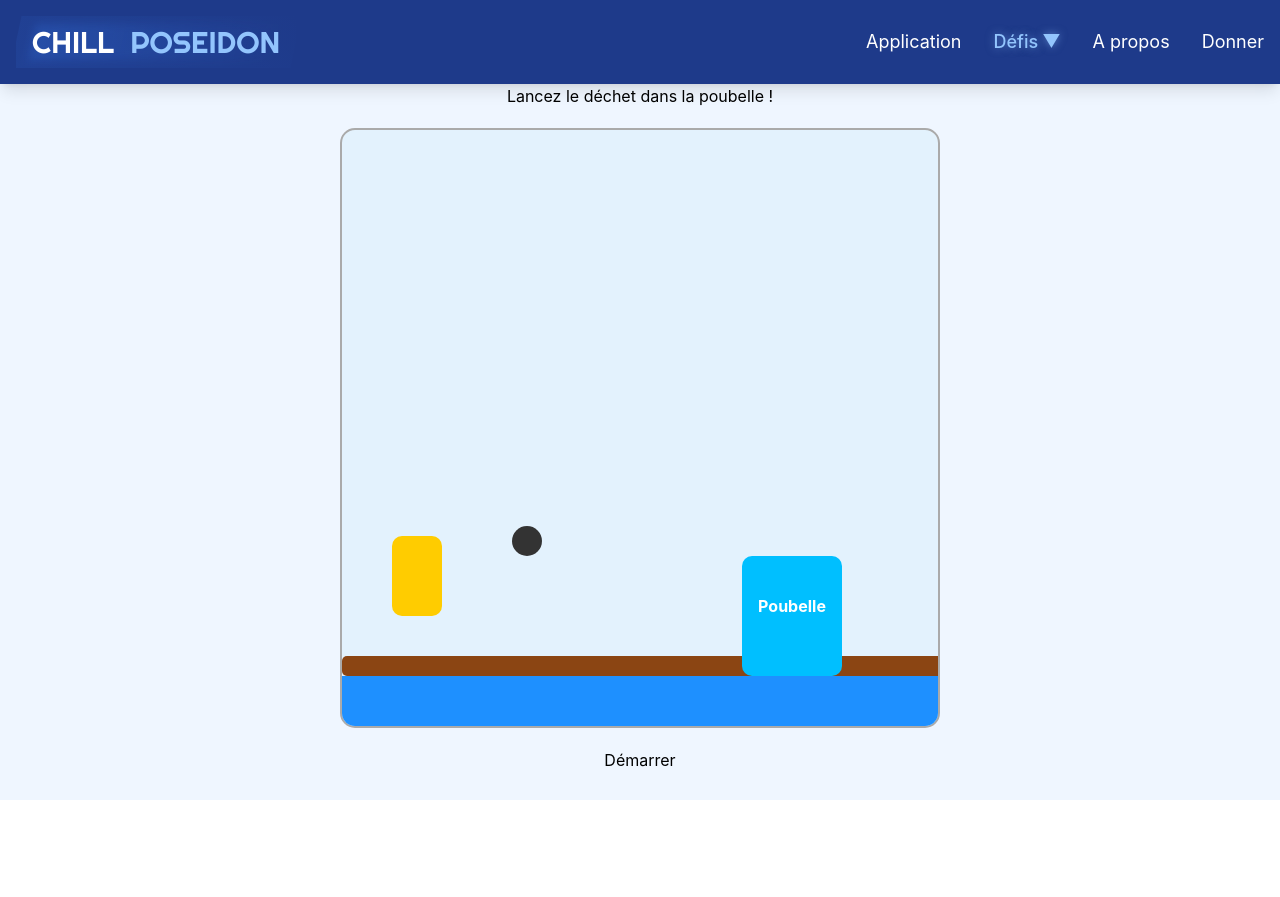
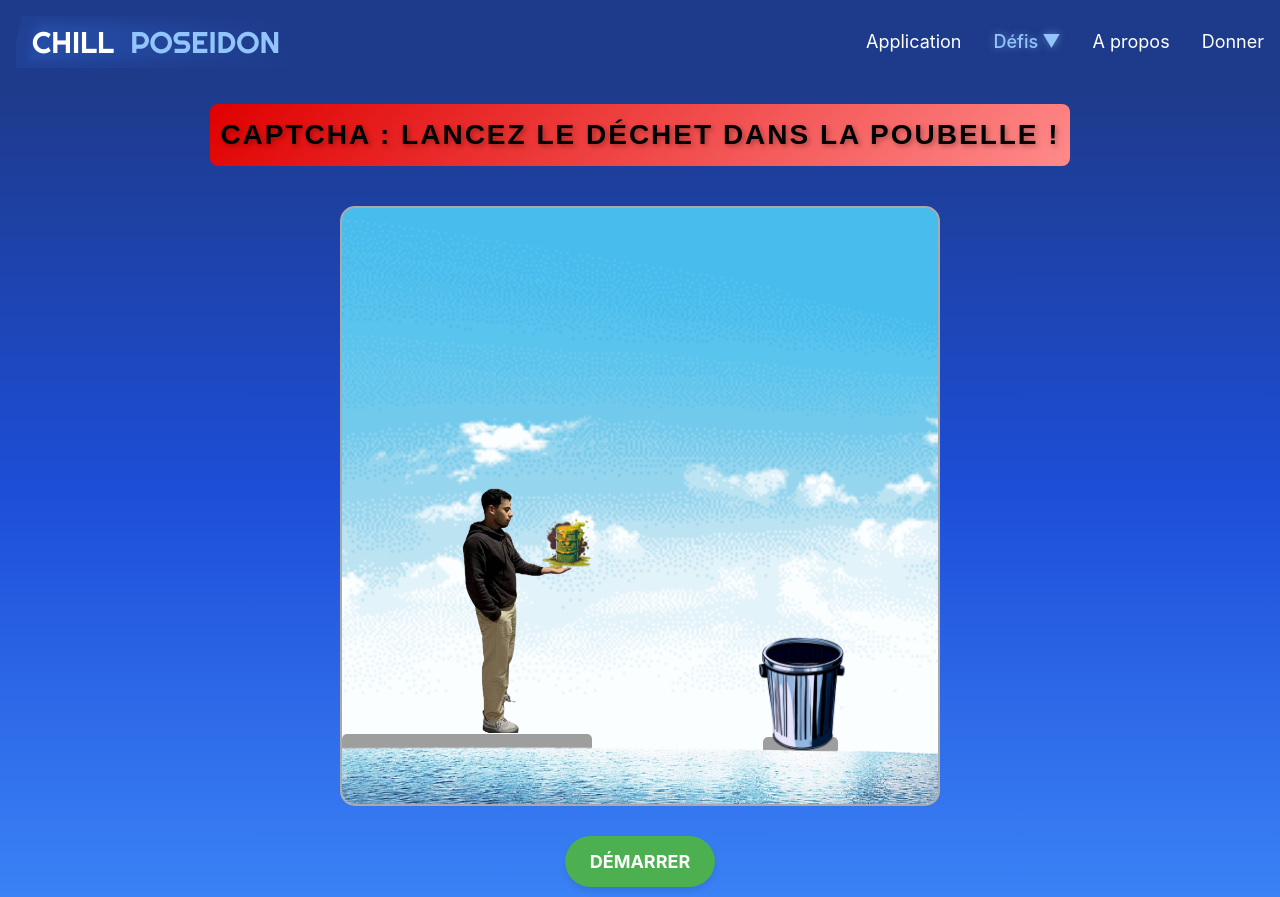
Before and after one commit to achrafElFaiq/LANUITDINFO, a Vue app: page /defis/captcha-ludique in a window 1280 px wide. Before the commit the page ends 800 px from the top, so only its background shows below. Built offline with nearby package versions, Linux system fonts and the light colour scheme; grey boxes are pictures that could not be loaded.

Commit message:
Add files via upload

```diff
--- a/src/components/CaptchaLudique.vue
+++ b/src/components/CaptchaLudique.vue
@@ -1,56 +1,93 @@
+
 <template>
+  <div class="min-h-screen bg-gradient-to-b from-blue-900 via-blue-700 to-blue-500">
     <div class="captcha-container">
-    <h3>Lancez le déchet dans la poubelle !</h3>
+      <h3 class="title">CAPTCHA : Lancez le déchet dans la poubelle !</h3>
 
       <div class="game-container">
         <!-- Pont avec personnage -->
-      <div class="bridge">
-        <div class="character">
+        <div class="bridgeL">
+          <div class="character" :style="{ backgroundImage: `url(${characterImage})` }">
             <!-- Déchet prêt à être lancé -->
             <div
               class="trash"
               v-if="isTrashVisible"
-            :style="{ left: `${trash.x}px`, bottom: `${trash.y}px` }"
-          ></div>
+              :style="{ left: `${trash.x}px`, bottom: `${trash.y}px`, backgroundImage: `url(${trashImage})` }">
             </div>
+          </div>
+        </div>
+
+        <div class="bridgeR"></div>
+
         <!-- Flèche de puissance -->
         <div
           class="arrow"
           v-if="isArrowAnimating"
-          :style="{ height: `${arrowHeight}px`, bottom: '60px', left: '100px' }"
-        ></div>
+          :style="{ height: `${arrowHeight}px`, bottom: '60px', left: '100px' }">
         </div>
 
         <!-- Poubelle -->
-      <div class="bin" :style="{ left: `${bin.x}px`, bottom: `${bin.y}px` }">
-        <div class="bin-label">Poubelle</div>
+        <div
+          class="bin"
+          :style="{ left: `${bin.x}px`, bottom: `${bin.y}px`, backgroundImage: `url(${binImage})` }">
         </div>
+
+        <div
+          class="bin2"
+          :style="{ left: `${bin2.x}px`, bottom: `${bin2.y}px`, backgroundImage: `url(${binImage})` }">
+        </div>
+
 
         <!-- Océan -->
         <div class="ocean"></div>
       </div>
 
     <!-- Boutons -->
-    <button v-if="!success && isGameActive" @click="handleStartOrLaunch">
+      <button
+        v-if="!success && isGameActive"
+        @click="handleStartOrLaunch"
+        class="cta-button start-button"
+      >
         {{ buttonLabel }}
       </button>
-    <button v-if="!isGameActive" @click="resetGame">Réinitialiser</button>
+
+      <button
+        v-if="!isGameActive"
+        @click="resetGame"
+        class="cta-button reset-button"
+      >
+        Réinitialiser
+      </button>
 
       <!-- Message de succès -->
       <div v-if="success" class="captcha-success">
         🎉 Bravo ! Vous avez réussi !
       </div>
+
+      <div v-if="echec" class="captcha-echec">
+        🤖 Vous n'êtes pas un humain et vous n'êtes pas quelqu'un d'éco-responsable !!
+      </div>
+    </div>
+
   </div>
 </template>
 
 <script>
+
 export default {
   name: "InteractiveCaptcha",
   data() {
     return {
+      // URL des images
+      trashImage: '/images/captcha/trash.png',  // Remplacez par l'URL de votre image de déchet
+      arrowImage: '',  // Pas d'image pour la flèche
+      binImage: '/images/captcha/poubelle.png',  // Remplacez par l'URL de votre image de poubelle
+      characterImage: '/images/captcha/character.png',  // Remplacez par l'URL de votre image de personnage
+
       // Position du déchet et de la poubelle
-      trash: { x: 120, y: 60 },
-      bin: { x: 400, y: 50, width: 100, height: 120 },
+      trash: { x: 145, y: 160 },
+      bin: { x: 400, y: 140, width: 100, height: 30 },
+      bin2: { x: 400, y: 50, width: 120, height: 120 }, // Position de la deuxième poubelle
       isTrashVisible: true, // Contrôle la visibilité du déchet
       isArrowAnimating: false, // Contrôle si l'animation de la flèche est en cours
       arrowHeight: 50, // Hauteur initiale de la flèche
@@ -58,6 +95,7 @@ export default {
       trashVelocity: { x: 0, y: 0 }, // Vitesse du déchet
       gravity: 0.5, // Gravité pour la trajectoire
       success: false, // Indique si le joueur a réussi
+      echec: false,
       isGameActive: true, // Contrôle si le jeu est actif
       isArrowStarted: false, // Indique si le joueur a commencé l'animation
     };
@@ -101,6 +139,12 @@ export default {
   this.trashVelocity.x = power / 5; // Vitesse horizontale
   this.trashVelocity.y = power / 4; // Vitesse verticale initiale
 
+  // Ajoute la classe de rotation au déchet pour le faire tourner
+  this.$nextTick(() => {
+    const trashElement = document.querySelector('.trash');
+    trashElement.classList.add('trash-rotate'); // Ajout de la classe qui fait tourner le déchet
+  });
+
   // Début du mouvement du déchet
   const interval = setInterval(() => {
     if (!this.isGameActive) {
@@ -115,36 +159,48 @@ export default {
     // Appliquer la gravité
     this.trashVelocity.y -= this.gravity;
 
-
     // Vérifier si le déchet tombe exactement dans la poubelle
     if (
-      this.trash.x >= this.bin.x && // Bord gauche de la poubelle
-      this.trash.x <= this.bin.x + this.bin.width && // Bord droit de la poubelle
-      this.trash.y <= this.bin.y && // Bord haut de la poubelle
-      this.trash.y >= this.bin.y - this.bin.height // Bord bas de la poubelle
+      this.trash.x >= this.bin2.x && // Bord gauche de la poubelle
+      this.trash.x <= this.bin2.x + this.bin2.width && // Bord droit de la poubelle
+      this.trash.y <= this.bin2.y && // Bord haut de la poubelle
+      this.trash.y >= this.bin2.y - this.bin2.height // Bord bas de la poubelle
     ) {
-
       this.success = true;
+      this.echec = false;
       this.isGameActive = false;
       clearInterval(interval);
+    }
+
+    // Vérifier si le déchet passe derrière la poubelle
+    if (this.trash.x > this.bin2.x - 3 || this.trash.y < this.bin2.y - 10) {
+      this.isTrashVisible = false;
+    }
+
+    if (this.trash.x > this.bin2.x + 5) {
+      this.isGameActive;
+      this.success = false;
+      this.echec = true;
     }
 
     // Vérifier si le déchet tombe dans l'océan ou trop loin
     if (this.trash.y <= -100 || this.trash.x > 1000) {
       this.isGameActive = false;
       this.isTrashVisible = false;
+      this.echec = true;
       clearInterval(interval);
     }
   }, 20);
-}
-,
+},
+
     resetGame() {
       // Réinitialise tous les paramètres
-      this.trash = { x: 120, y: 60 }; // Réinitialise la position du déchet
+      this.trash = { x: 145, y: 160 }; // Réinitialise la position du déchet
       this.arrowHeight = 50;
       this.trashVelocity = { x: 0, y: 0 };
       this.isTrashVisible = true; // Rendre le déchet visible
       this.success = false;
+      this.echec = false;
       this.isGameActive = true;
       this.isArrowStarted = false;
       this.isArrowAnimating = false;
@@ -163,69 +219,115 @@ export default {
   width: 600px;
   height: 600px;
   margin: 20px auto;
-  background-color: #e3f2fd;
+  background: url('/images/captcha/ciel.png') no-repeat center center;  /* Image du ciel */
+  background-size: cover;
   border: 2px solid #aaa;
   border-radius: 15px;
   overflow: hidden;
+  z-index: 0;  /* Ciel en arrière-plan */
 }
 
-.bridge {
+.bridgeL {
   position: absolute;
   bottom: 50px;
   left: 0;
-  width: 600px;
+  width: 250px;
   height: 20px;
-  background-color: #8b4513;
+  background: url('/images/captcha/béton.jpg'); /* Texture du pont gauche */
+  background-size: cover;
   border-radius: 5px;
+  z-index: 1;  /* Le pont gauche passe devant le ciel */
+}
+
+.bridgeR {
+  position: absolute;
+  bottom: 50px;
+  right: 100px; /* Coller au bord droit */
+  width: 75px;
+  height: 17px;
+  background-image: url('/images/captcha/béton.jpg'); /* Texture du pont droit */
+  background-size: cover;
+  border-radius: 5px;
+  z-index: 1;  /* Le pont droit passe devant le ciel */
 }
 
 .character {
   position: absolute;
-  bottom: 60px;
+  bottom: 21px;
   left: 50px;
-  width: 50px;
-  height: 80px;
-  background-color: #ffcc00;
-  border-radius: 10px;
+  width: 250px;
+  height: 245px;
+  background-size: cover; /* Utilisation de l'image de fond pour le personnage */
+  z-index: 4;  /* Le personnage passe devant les ponts */
 }
 
-.trash {
-  position: absolute;
-  width: 30px;
-  height: 30px;
-  background-color: #333;
-  border-radius: 50%;
-}
 
 .arrow {
   position: absolute;
   width: 10px;
   background-color: red;
   border-radius: 5px;
+  z-index: 4;  /* La flèche passe devant le déchet */
 }
 
+/* Poubelle principale (bin2) */
 .bin {
   position: absolute;
-  width: 100px;
-  height: 120px;
-  background-color: #00bfff;
+  width: 120px;
+  height: 30px;
+  background-size: cover;
   border-radius: 10px;
+  z-index: 0;  /* Poubelle 1 passe derrière le déchet */
 }
 
-.bin-label {
-  text-align: center;
-  line-height: 100px;
-  font-weight: bold;
-  color: white;
+/* Deuxième poubelle (bin2) */
+.bin2 {
+  position: absolute;
+  width: 120px;
+  height: 120px;
+  background-size: cover;
+  border-radius: 10px;
+  z-index: 3;  /* La poubelle 2 passe devant la poubelle 1 mais derrière le déchet */
+  clip-path: inset(30px 0 0 0); /* Découper 30px du haut de l'image */
 }
+
+/* Déchet (trash) */
+.trash {
+  position: absolute;
+  bottom: 80px;
+  left: 55px;
+  width: 60px;
+  height: 60px;
+  background-size: cover;
+  z-index: 4;  /* Le déchet passe devant les poubelles */
+  transition: transform 0.1s ease-in-out; /* Transition pour la rotation et mouvement */
+}
+
+.trash-rotate {
+  animation: rotateTrash 2s linear infinite; /* Animation continue de rotation */
+}
+
+@keyframes rotateTrash {
+  0% {
+    transform: rotate(0deg); /* Début de la rotation */
+  }
+  100% {
+    transform: rotate(360deg); /* Fin de la rotation (360 degrés) */
+  }
+}
+
+
+
 
 .ocean {
   position: absolute;
   bottom: 0;
   left: 0;
   width: 100%;
-  height: 50px;
-  background-color: #1e90ff;
+  height: 150px;
+  background-image: url('/images/captcha/ocean.png'); /* Texture de l'océan */
+  background-size: cover;
+  z-index: 2;  /* L'océan passe devant le ciel mais derrière tout le reste */
 }
 
 .captcha-success {
@@ -234,4 +336,91 @@ export default {
   font-weight: bold;
   color: #4caf50;
 }
+
+.captcha-echec {
+  margin-top: 20px;
+  font-size: 20px;
+  font-weight: bold;
+  color: red;
+}
+
+/* Style commun pour les boutons */
+.cta-button {
+  font-size: 18px;
+  font-weight: bold;
+  padding: 12px 25px;
+  border-radius: 30px;
+  cursor: pointer;
+  transition: all 0.3s ease-in-out;
+  border: none;
+  outline: none;
+  text-align: center;
+  width: auto;
+  box-shadow: 0 4px 6px rgba(0, 0, 0, 0.1);
+  display: inline-block;
+  margin: 10px;
+  text-transform: uppercase;
+}
+
+.cta-button:hover {
+  transform: scale(1.05);
+  box-shadow: 0 6px 10px rgba(0, 0, 0, 0.2);
+}
+
+.cta-button:active {
+  transform: scale(0.98);
+  box-shadow: 0 2px 5px rgba(0, 0, 0, 0.2);
+}
+
+/* Bouton de démarrage (Start) */
+.start-button {
+  background-color: #4caf50;  /* Vert */
+  color: white;
+}
+
+.start-button:hover {
+  background-color: #45a049;
+}
+
+.start-button:active {
+  background-color: #3e8e41;
+}
+
+/* Bouton de réinitialisation */
+.reset-button {
+  background-color: #f44336;  /* Rouge */
+  color: white;
+}
+
+.reset-button:hover {
+  background-color: #da190b;
+}
+
+.reset-button:active {
+  background-color: #c21807;
+}
+
+/* Style pour le titre */
+.title {
+  font-family: 'Arial', sans-serif; /* Choix d'une police moderne */
+  font-size: 28px; /* Taille du texte */
+  font-weight: bold; /* Texte en gras pour le rendre plus percutant */
+  color: #000000; /* Couleur verte */
+  text-transform: uppercase; /* Transforme en majuscules */
+  letter-spacing: 2px; /* Espacement entre les lettres pour plus de lisibilité */
+  text-shadow: 2px 2px 5px rgba(0, 0, 0, 0.3); /* Ombre portée douce pour donner du relief */
+  margin: 20px 0; /* Marge autour du titre */
+  padding: 10px;
+  background: linear-gradient(135deg, #e00000, #ff8a8a); /* Dégradé vert pour ajouter du dynamisme */
+  border-radius: 8px; /* Bords arrondis pour un effet plus moderne */
+  display: inline-block; /* Garder l'espace autour du texte */
+  transition: all 0.3s ease-in-out; /* Transition pour un effet visuel lors du survol */
+}
+
+.title:hover {
+  color: white; /* Changer la couleur du texte lors du survol */
+  transform: scale(1.1); /* Agrandir légèrement le texte */
+  text-shadow: 3px 3px 10px rgba(0, 0, 0, 0.5); /* Ombre plus marquée lors du survol */
+}
+
 </style>
```
Lines whose indentation alone changed are shown as unchanged.
